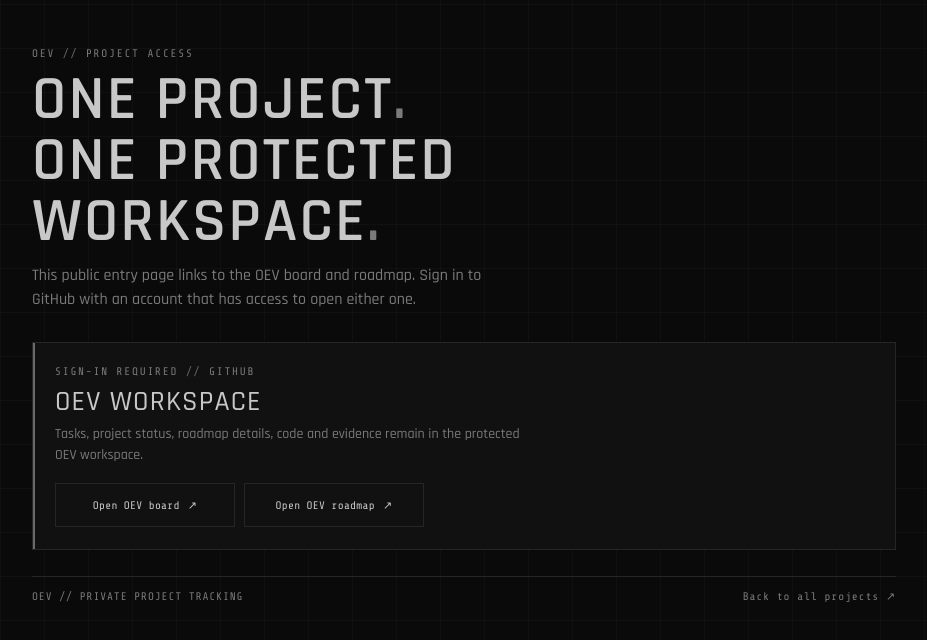
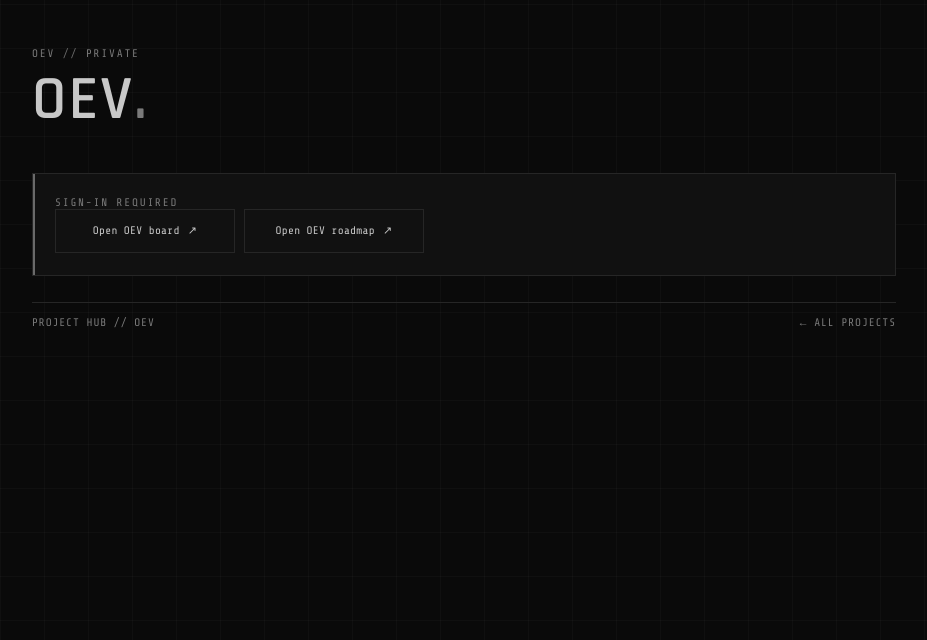
Before and after one commit to JhnsonO/project-hub, a plain HTML site: page oev-roadmap.html in a window 1280 px wide. Shown: the part 84-724 px from the top of the page, without its empty margins (176-1103 px from the left). Drawn offline with nearby package versions, Linux system fonts and the light colour scheme.

Commit message:
Refine oev-roadmap.html to match compact dashboard mockup

```diff
--- a/oev-roadmap.html
+++ b/oev-roadmap.html
@@ -4,7 +4,7 @@
   <meta charset="utf-8">
   <meta name="viewport" content="width=device-width, initial-scale=1">
   <meta name="theme-color" content="#0a0a0a">
-  <meta name="description" content="Public OEV entry page. Sign in to view the protected project board and roadmap.">
+  <meta name="description" content="OEV board and roadmap access.">
   <title>OEV — Project Access</title>
   <link rel="preconnect" href="https://fonts.googleapis.com">
   <link rel="preconnect" href="https://fonts.gstatic.com" crossorigin>
@@ -26,22 +26,20 @@
       </header>
 
       <section class="oev-hero" aria-labelledby="oev-title">
-        <div class="eyebrow">OEV <span>//</span> PROJECT ACCESS</div>
-        <h1 id="oev-title">One project<span class="title-mark">.</span><br>One protected workspace<span class="title-mark">.</span></h1>
-        <p>This public entry page links to the OEV board and roadmap. Sign in to GitHub with an account that has access to open either one.</p>
+        <div class="eyebrow">OEV <span>//</span> PRIVATE</div>
+        <h1 id="oev-title">OEV<span class="title-mark">.</span></h1>
       </section>
 
       <section class="oev-access" aria-labelledby="access-title">
-        <div class="eyebrow">SIGN-IN REQUIRED <span>//</span> GITHUB</div>
-        <h2 id="access-title">OEV workspace</h2>
-        <p>Tasks, project status, roadmap details, code and evidence remain in the protected OEV workspace.</p>
+        <div class="eyebrow">SIGN-IN REQUIRED</div>
+        <h2 id="access-title" class="sr-only">OEV workspace</h2>
         <div class="oev-actions">
           <a class="workspace-link" href="https://github.com/users/JhnsonO/projects/3/views/2" target="_blank" rel="noopener noreferrer">Open OEV board <span aria-hidden="true">↗</span></a>
           <a class="workspace-link" href="https://github.com/JhnsonO/oev/blob/main/docs/roadmap.md" target="_blank" rel="noopener noreferrer">Open OEV roadmap <span aria-hidden="true">↗</span></a>
         </div>
       </section>
 
-      <footer class="page-footer"><span>OEV // PRIVATE PROJECT TRACKING</span><a href="./index.html">Back to all projects ↗</a></footer>
+      <footer class="page-footer"><span>PROJECT HUB <span aria-hidden="true">//</span> OEV</span><a href="./index.html">← ALL PROJECTS</a></footer>
     </main>
   </div>
   <script>
```
